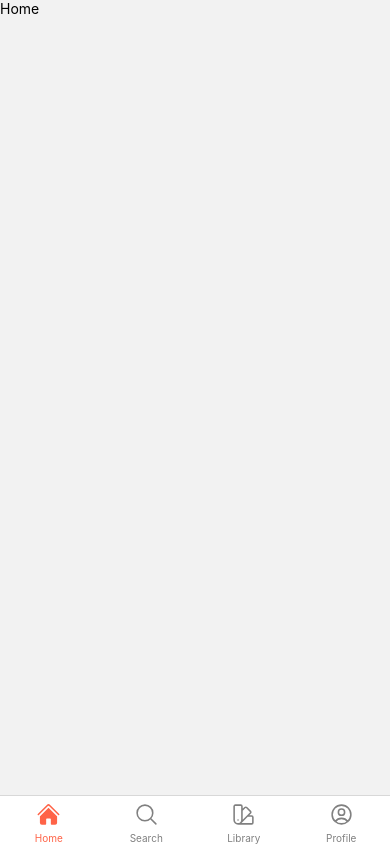
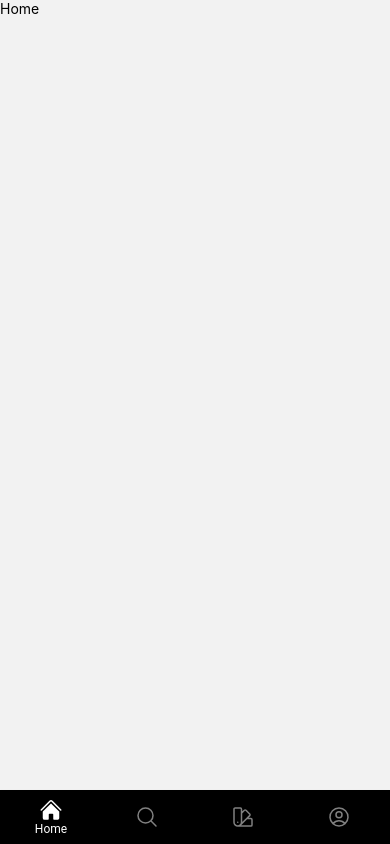
Before and after one commit to sadewole/xtra-client-expo-version, a React Native app: screen /Home in a window 390 px wide. Built offline with nearby package versions, Linux system fonts and the light colour scheme.

Commit message:
feat: added material bottom tab deps to create ripple effect

```diff
--- a/App.tsx
+++ b/App.tsx
@@ -6,9 +6,9 @@ import {
 } from '@react-navigation/native';
 import { createNativeStackNavigator } from '@react-navigation/native-stack';
 import {
-  createBottomTabNavigator,
-  BottomTabNavigationOptions,
-} from '@react-navigation/bottom-tabs';
+  createMaterialBottomTabNavigator,
+  MaterialBottomTabNavigationOptions,
+} from '@react-navigation/material-bottom-tabs';
 // import GetStarted from '@screens/GetStarted.screen';
 import Home from '@screens/Home.screen';
 import TopBarIcon from '@components/TabBarIcon.component';
@@ -16,26 +16,28 @@ import Search from '@screens/Search.screen';
 import Profile from '@screens/Profile.screen';
 import Library from '@screens/Library.screen';
 
+const Tab = createMaterialBottomTabNavigator();
+
 const Stack = createNativeStackNavigator();
-const Tab = createBottomTabNavigator();
 
 // eslint-disable-next-line no-unused-vars
 type OptionProps = (props: {
   route: RouteProp<ParamListBase, string>;
   navigation: any;
-}) => BottomTabNavigationOptions;
+}) => MaterialBottomTabNavigationOptions;
 
 const options: OptionProps = ({ route }) => ({
   tabBarIcon: (props) => TopBarIcon(route.name, { ...props }),
   tabBarActiveTintColor: 'tomato',
-  tabBarInactiveTintColor: 'gray',
+  tabBarInactiveTintColor: 'white',
 });
 
 function BottomTabStack() {
   return (
     <Tab.Navigator
-      screenOptions={{
-        headerShown: false,
+      barStyle={{
+        backgroundColor: '#000000',
+        borderTopColor: '#ffffff',
       }}>
       <Tab.Screen name="Home" component={Home} options={options} />
       <Tab.Screen name="Search" component={Search} options={options} />
--- a/components/TabBarIcon.component.tsx
+++ b/components/TabBarIcon.component.tsx
@@ -20,8 +20,8 @@ const Icons = (focused: boolean) => ({
 
 export default function TopBarIcon(
   name: string,
-  { size, color, focused }: { size: number; color: string; focused: boolean }
+  { color, focused }: { color: string; focused: boolean }
 ) {
   const Icon = Icons(focused)[name];
-  return <Icon color={color} size={size} />;
+  return <Icon color={color} size={26} />;
 }
--- a/package.json
+++ b/package.json
@@ -10,7 +10,7 @@
     "prepare": "husky install"
   },
   "dependencies": {
-    "@react-navigation/bottom-tabs": "^6.4.0",
+    "@react-navigation/material-bottom-tabs": "^6.2.4",
     "@react-navigation/native": "^6.0.13",
     "@react-navigation/native-stack": "^6.9.0",
     "@types/react": "~18.0.0",
@@ -22,6 +22,7 @@
     "react": "18.0.0",
     "react-native": "0.69.6",
     "react-native-heroicons": "^3.2.0",
+    "react-native-paper": "^4.12.4",
     "react-native-safe-area-context": "4.3.1",
     "react-native-screens": "~3.15.0",
     "react-native-svg": "12.3.0",
--- a/screens/Home.screen.tsx
+++ b/screens/Home.screen.tsx
@@ -1,11 +1,13 @@
-import { View, Text } from 'react-native';
+import { View, Text, SafeAreaView } from 'react-native';
 import React from 'react';
 
 function Home() {
   return (
-    <View>
-      <Text>Home</Text>
-    </View>
+    <SafeAreaView>
+      <View>
+        <Text>Home</Text>
+      </View>
+    </SafeAreaView>
   );
 }
 
```
Also changed, not shown: 1 other file (tests, documents, lock files or other folders).
